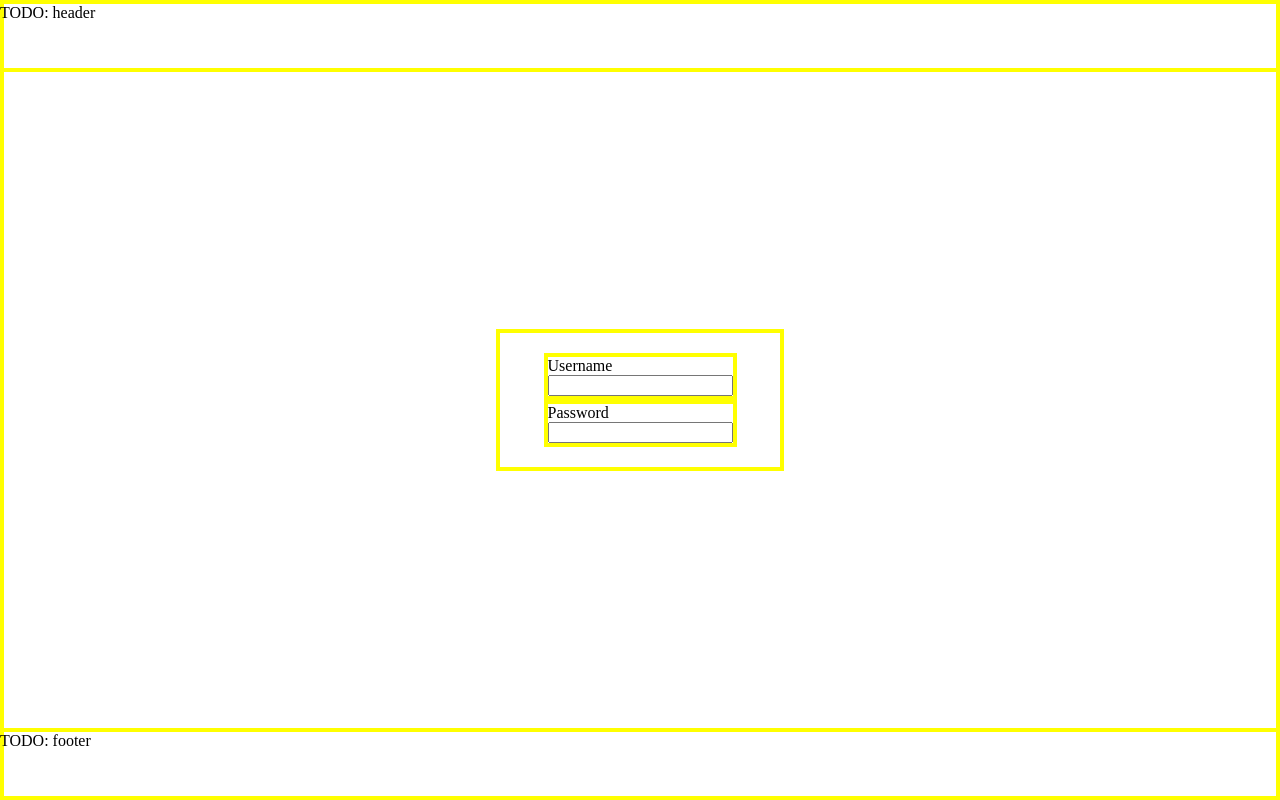
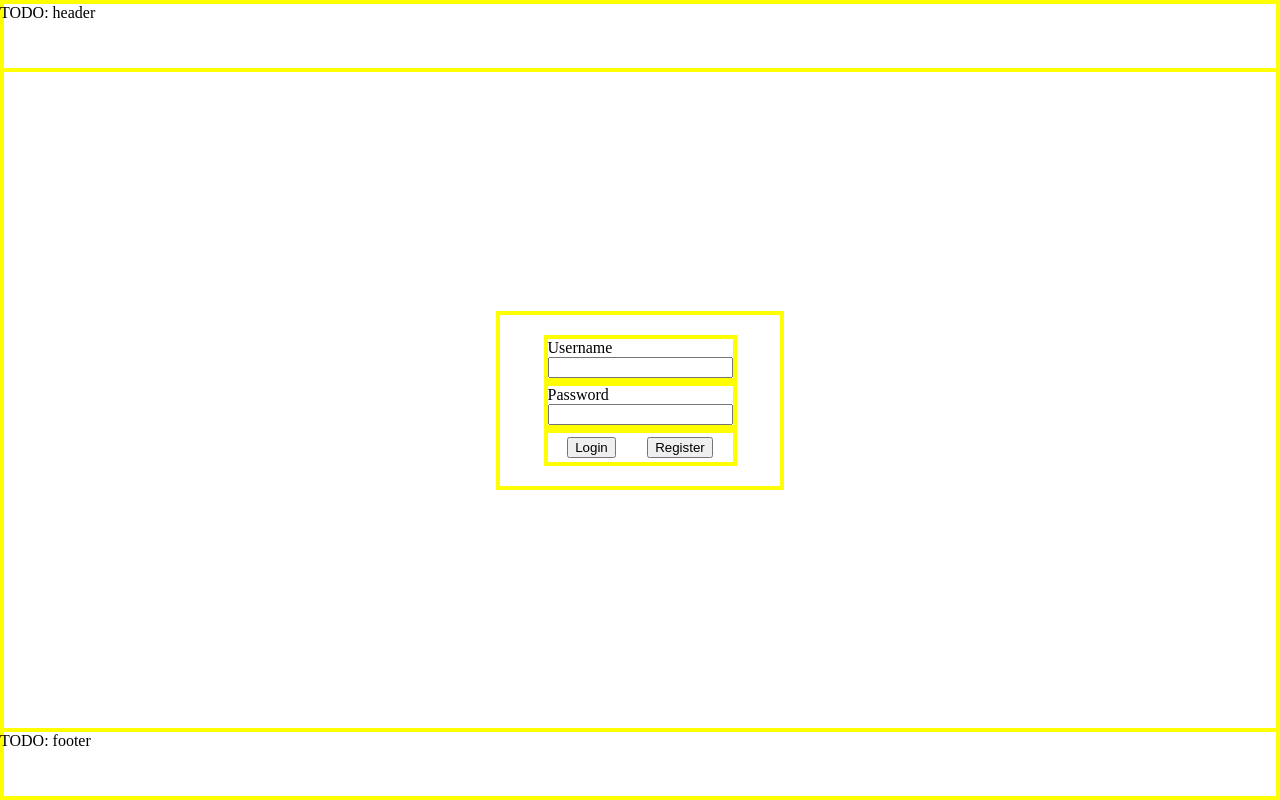
Before and after one commit to lfkovacic/miMail, a PHP site: page /pages/login.php in a window 1280 px wide. Run offline with PHP 8.4, Linux system fonts and the light colour scheme.

Commit message:
Dodani gumbi na formu za login

```diff
--- a/client/pages/login.php
+++ b/client/pages/login.php
@@ -13,12 +13,16 @@
         <div class="form-container">
             <form>
                 <div class="input-container">
-                <label for="input-username">Username</label><br>
-                <input id="input-username" name="username" type="text" />
+                    <label for="input-username">Username</label><br>
+                    <input id="input-username" name="username" type="text" />
                 </div>
                 <div>
-                <label for="input-password">Password</label><br>
-                <input id="input-password" name="password" type="password" />
+                    <label for="input-password">Password</label><br>
+                    <input id="input-password" name="password" type="password" />
+                </div>
+                <div class="btns-container">
+                    <button type="button">Login</button>
+                    <button type="button" onClick=(fRedirectRegister)>Register</button>
                 </div>
             </form>
         </div>
--- a/client/pages/styles/login.css
+++ b/client/pages/styles/login.css
@@ -27,3 +27,18 @@ div {
     padding: 20px;
     border: 4px solid yellow;
 }
+
+.btns-container{
+    padding: 4px;
+    box-sizing: border-box;
+    display: flex;
+    width: 100%;
+    flex-direction: row;
+    justify-content: center;
+    align-items: center;
+}
+
+button {
+    display: flex;
+    margin:auto;
+}
```
